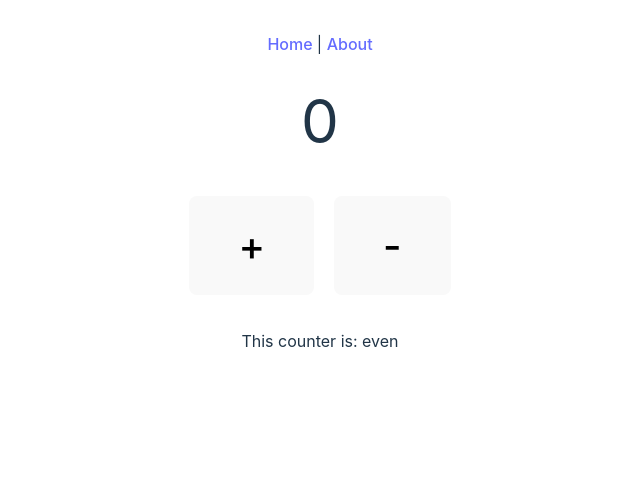
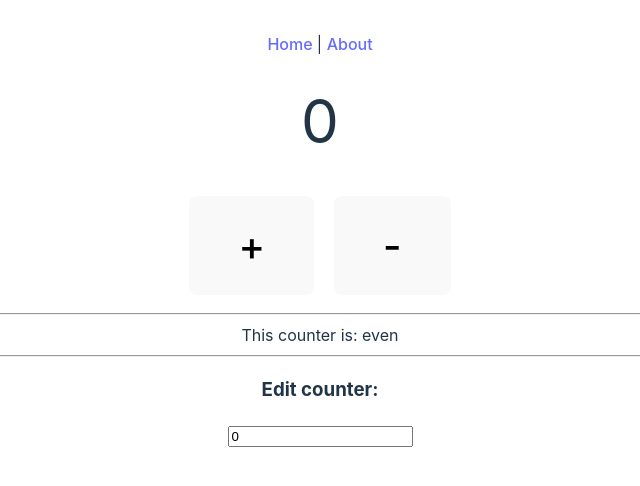
Before and after one commit to Isrealsix/vuepinia, a Vue app: page / in a window 1280 px wide. Shown: the top 486 px of the page, without its empty margins (320-960 px from the left). Built offline with nearby package versions, Linux system fonts and the light colour scheme.

Commit message:
added 2way binding to store

```diff
--- a/src/views/Home.vue
+++ b/src/views/Home.vue
@@ -11,8 +11,13 @@
 			<button @click="storeCounter.increaseCount">+</button>
 			<button @click="storeCounter.decreaseCount">-</button>
 		</div>
-		<br />
+		<hr />
 		<div>This counter is: {{ storeCounter.oddOrEven }}</div>
+	</div>
+	<hr />
+	<div>
+		<h3>Edit counter:</h3>
+		<input type="number" v-model="storeCounter.count">
 	</div>
 </template>
 
```
